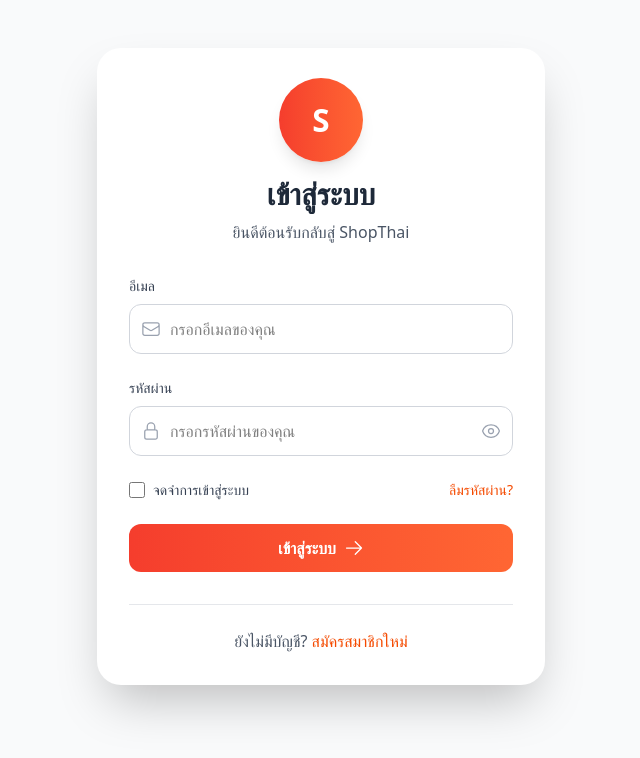
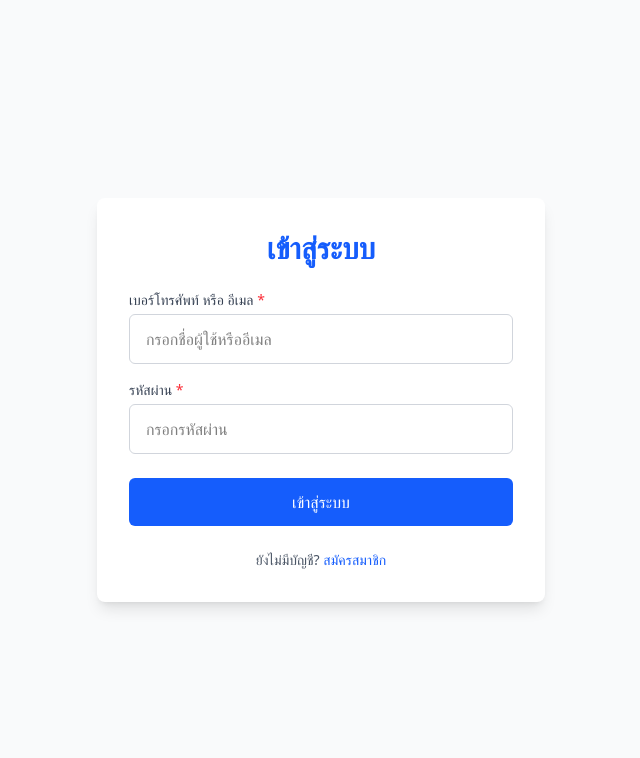
Before and after one commit to Pai-Nam-Nae-A-Safe-Ride-Sharing/PaiNamNaeWebApp, a Nuxt app in the folder frontend/: page /login in a window 1280 px wide. Shown: the top 758 px of the page, without its empty margins (319-959 px from the left). Built offline with nearby package versions, Linux system fonts and the light colour scheme.

Commit message:
add cors into backend , and add login page with api from backend

```diff
--- a/frontend/pages/login.vue
+++ b/frontend/pages/login.vue
@@ -1,101 +1,36 @@
 <template>
-  <div class="bg-gray-50 min-h-screen">
-    <!-- Main Login Section -->
-    <main class="flex-1 flex items-center justify-center py-12 px-6 relative">
-
-      <div class="w-full max-w-md relative z-10">
-        <!-- Login Card -->
-        <div class="bg-white rounded-3xl shadow-2xl p-8 animate-slideUp">
-          <!-- Logo Section -->
-          <div class="text-center mb-8">
-            <div
-              class="w-20 h-20 mx-auto mb-4 bg-gradient-to-r from-[#F53D2D] to-[#FF6633] rounded-full flex items-center justify-center shadow-lg animate-pulse-custom">
-              <span class="text-3xl font-bold text-white">S</span>
-            </div>
-            <h2 class="text-3xl font-bold text-gray-800 mb-2">เข้าสู่ระบบ</h2>
-            <p class="text-gray-600">ยินดีต้อนรับกลับสู่ ShopThai</p>
+  <div class="bg-gray-50 min-h-screen flex items-center justify-center p-4">
+    <main class="bg-white rounded-lg shadow-lg max-w-md w-full p-8">
+      <h1 class="text-3xl font-bold text-blue-600 mb-6 text-center">เข้าสู่ระบบ</h1>
+      <form @submit.prevent="submit" id="loginForm">
+        <!-- username / Email -->
+        <div class="mb-4">
+          <label for="identifier" class="block text-sm font-medium text-gray-700 mb-1">เบอร์โทรศัพท์ หรือ อีเมล <span
+              class="text-red-500">*</span></label>
+          <input type="text" id="email" v-model="email" required placeholder="กรอกชื่อผู้ใช้หรืออีเมล"
+            class="w-full px-4 py-3 border border-gray-300 rounded-md focus:outline-none focus:ring-2 focus:ring-blue-500 focus:border-transparent" />
         </div>
 
-          <!-- Login Form -->
-          <form @submit.prevent="submit" class="space-y-6" id="loginForm">
-            <!-- Email Field -->
-            <div class="space-y-2">
-              <label for="email" class="block text-sm font-medium text-gray-700">อีเมล</label>
-              <div class="relative">
-                <div class="absolute inset-y-0 left-0 pl-3 flex items-center pointer-events-none">
-                  <svg xmlns="http://www.w3.org/2000/svg" fill="none" viewBox="0 0 24 24" stroke-width="1.5"
-                    stroke="currentColor" class="w-5 h-5 text-gray-400">
-                    <path stroke-linecap="round" stroke-linejoin="round"
-                      d="M21.75 6.75v10.5a2.25 2.25 0 01-2.25 2.25h-15a2.25 2.25 0 01-2.25-2.25V6.75m19.5 0A2.25 2.25 0 0019.5 4.5h-15a2.25 2.25 0 00-2.25 2.25m19.5 0v.243a2.25 2.25 0 01-1.07 1.916l-7.5 4.615a2.25 2.25 0 01-2.36 0L3.32 8.91a2.25 2.25 0 01-1.07-1.916V6.75" />
-                  </svg>
-                </div>
-                <input type="email" id="email" v-model="email" required
-                  class="w-full pl-10 pr-4 py-3 border border-gray-300 rounded-xl focus:outline-none focus:ring-2 focus:ring-orange-500 focus:border-orange-500 input-focus"
-                  placeholder="กรอกอีเมลของคุณ">
-              </div>
+        <!-- รหัสผ่าน -->
+        <div class="mb-6">
+          <label for="password" class="block text-sm font-medium text-gray-700 mb-1">รหัสผ่าน <span
+              class="text-red-500">*</span></label>
+          <input type="password" id="password" v-model="password" required minlength="6" placeholder="กรอกรหัสผ่าน"
+            class="w-full px-4 py-3 border border-gray-300 rounded-md focus:outline-none focus:ring-2 focus:ring-blue-500 focus:border-transparent" />
         </div>
 
-            <!-- Password Field -->
-            <div class="space-y-2">
-              <label for="password" class="block text-sm font-medium text-gray-700">รหัสผ่าน</label>
-              <div class="relative">
-                <div class="absolute inset-y-0 left-0 pl-3 flex items-center pointer-events-none">
-                  <svg xmlns="http://www.w3.org/2000/svg" fill="none" viewBox="0 0 24 24" stroke-width="1.5"
-                    stroke="currentColor" class="w-5 h-5 text-gray-400">
-                    <path stroke-linecap="round" stroke-linejoin="round"
-                      d="M16.5 10.5V6.75a4.5 4.5 0 10-9 0v3.75m-.75 11.25h10.5a2.25 2.25 0 002.25-2.25v-6.75a2.25 2.25 0 00-2.25-2.25H6.75a2.25 2.25 0 00-2.25 2.25v6.75a2.25 2.25 0 002.25 2.25z" />
-                  </svg>
-                </div>
-                <input type="password" id="password" v-model="password" required
-                  class="w-full pl-10 pr-12 py-3 border border-gray-300 rounded-xl focus:outline-none focus:ring-2 focus:ring-orange-500 focus:border-orange-500 input-focus"
-                  placeholder="กรอกรหัสผ่านของคุณ">
-                <div id="togglePassword"
-                  class="absolute inset-y-0 right-0 pr-3 flex items-center text-gray-400 hover:text-gray-600">
-                  <svg xmlns="http://www.w3.org/2000/svg" fill="none" viewBox="0 0 24 24" stroke-width="1.5"
-                    stroke="currentColor" class="w-5 h-5" id="eyeIcon">
-                    <path stroke-linecap="round" stroke-linejoin="round"
-                      d="M2.036 12.322a1.012 1.012 0 010-.639C3.423 7.51 7.36 4.5 12 4.5c4.638 0 8.573 3.007 9.963 7.178.07.207.07.431 0 .639C20.577 16.49 16.64 19.5 12 19.5c-4.638 0-8.573-3.007-9.963-7.178z" />
-                    <path stroke-linecap="round" stroke-linejoin="round" d="M15 12a3 3 0 11-6 0 3 3 0 016 0z" />
-                  </svg>
-                </div>
-              </div>
-            </div>
-
-            <!-- Remember Me & Forgot Password -->
-            <div class="flex items-center justify-between">
-              <div class="flex items-center">
-                <input id="remember" name="remember" type="checkbox"
-                  class="h-4 w-4 text-orange-600 focus:ring-orange-500 border-gray-300 rounded">
-                <label for="remember" class="ml-2 block text-sm text-gray-700">จดจำการเข้าสู่ระบบ</label>
-              </div>
-              <a href="#" class="text-sm text-orange-600 hover:text-orange-500 font-medium">ลืมรหัสผ่าน?</a>
-            </div>
-
-            <!-- Login Button -->
+        <!-- ปุ่มเข้าสู่ระบบ -->
         <button type="submit"
-              class="w-full bg-gradient-to-r from-[#F53D2D] to-[#FF6633] text-white py-3 px-4 rounded-xl font-semibold hover:shadow-xl transition-all duration-300 btn-hover group">
-              <span class="flex items-center justify-center">
+          class="w-full py-3 bg-blue-600 text-white rounded-md font-medium hover:bg-blue-700 transition duration-200 focus:outline-none focus:ring-2 focus:ring-blue-500 focus:ring-offset-2">
           เข้าสู่ระบบ
-                <svg xmlns="http://www.w3.org/2000/svg" fill="none" viewBox="0 0 24 24" stroke-width="1.5"
-                  stroke="currentColor" class="w-5 h-5 ml-2 group-hover:translate-x-1 transition-transform">
-                  <path stroke-linecap="round" stroke-linejoin="round" d="M13.5 4.5L21 12m0 0l-7.5 7.5M21 12H3" />
-                </svg>
-              </span>
         </button>
-
         <div v-if="errorMessage" style="color: red;">{{ errorMessage }}</div>
       </form>
 
-          <!-- Sign Up Link -->
-          <div class="text-center mt-8 pt-6 border-t border-gray-200">
-            <p class="text-gray-600">
-              ยังไม่มีบัญชี?
-              <NuxtLink to="/register" class="text-orange-600 hover:text-orange-500 font-medium hover:underline">สมัครสมาชิกใหม่</NuxtLink>
+      <!-- ลิงก์สมัครสมาชิก -->
+      <p class="mt-6 text-center text-gray-600 text-sm">
+        ยังไม่มีบัญชี? <a href="/register" class="text-blue-600 hover:underline">สมัครสมาชิก</a>
       </p>
-          </div>
-        </div>
-
-      </div>
     </main>
   </div>
 </template>
@@ -115,200 +50,15 @@ const submit = async () => {
   errorMessage.value = ''
   try {
     await login(email.value, password.value)
-    router.push('/')
+    router.push('/register')
   } catch (e) {
     console.error(e)
     errorMessage.value = 'เข้าสู่ระบบไม่สำเร็จ'
   }
 }
 
-import { onMounted } from 'vue';
-
-// onMounted จะสั่งให้โค้ดข้างในทั้งหมดเริ่มทำงาน
-// ก็ต่อเมื่อหน้าเว็บแสดงผลบนเบราว์เซอร์ของผู้ใช้เรียบร้อยแล้ว
-onMounted(() => {
-
-  // --- Toggle Password Visibility ---
-  const togglePasswordBtn = document.getElementById('togglePassword');
-
-  // เพิ่มการตรวจสอบว่ามีปุ่มนี้ในหน้าจริงหรือไม่ ก่อนจะเพิ่ม event listener
-  if (togglePasswordBtn) {
-    togglePasswordBtn.addEventListener('click', function () {
-      const passwordInput = document.getElementById('password');
-      const eyeIcon = document.getElementById('eyeIcon');
-
-      // เพิ่มการตรวจสอบว่า element ของ input และ icon มีอยู่จริง
-      if (passwordInput && eyeIcon) {
-        if (passwordInput.type === 'password') {
-          passwordInput.type = 'text';
-          eyeIcon.innerHTML = `
-            <path stroke-linecap="round" stroke-linejoin="round" d="M3.98 8.223A10.477 10.477 0 001.934 12C3.226 16.338 7.244 19.5 12 19.5c.993 0 1.953-.138 2.863-.395M6.228 6.228A10.45 10.45 0 0112 4.5c4.756 0 8.773 3.162 10.065 7.498a10.523 10.523 0 01-4.293 5.774M6.228 6.228L3 3m3.228 3.228l3.65 3.65m7.894 7.894L21 21m-3.228-3.228l-3.65-3.65m0 0a3 3 0 11-4.243-4.243m4.242 4.242L9.88 9.88" />
-          `;
-        } else {
-          passwordInput.type = 'password';
-          eyeIcon.innerHTML = `
-            <path stroke-linecap="round" stroke-linejoin="round" d="M2.036 12.322a1.012 1.012 0 010-.639C3.423 7.51 7.36 4.5 12 4.5c4.638 0 8.573 3.007 9.963 7.178.07.207.07.431 0 .639C20.577 16.49 16.64 19.5 12 19.5c-4.638 0-8.573-3.007-9.963-7.178z" />
-            <path stroke-linecap="round" stroke-linejoin="round" d="M15 12a3 3 0 11-6 0 3 3 0 016 0z" />
-          `;
-        }
-      }
-    });
-  }
-
-
-  // --- Add CSS for ripple animation ---
-  // การสร้าง style tag แบบนี้จะทำงานได้เมื่ออยู่ใน onMounted
-  const style = document.createElement('style');
-  style.textContent = `
-    @keyframes ripple {
-        to {
-            transform: scale(4);
-            opacity: 0;
-        }
-    }
-  `;
-  document.head.appendChild(style);
-
-});
 </script>
 
 <style scoped>
-/* Custom animations */
-@keyframes slideUp {
-  from {
-    transform: translateY(30px);
-    opacity: 0;
-  }
 
-  to {
-    transform: translateY(0);
-    opacity: 1;
-  }
-}
-
-@keyframes fadeIn {
-  from {
-    opacity: 0;
-  }
-
-  to {
-    opacity: 1;
-  }
-}
-
-@keyframes pulse {
-
-  0%,
-  100% {
-    transform: scale(1);
-  }
-
-  50% {
-    transform: scale(1.05);
-  }
-}
-
-@keyframes shimmer {
-  0% {
-    background-position: -200px 0;
-  }
-
-  100% {
-    background-position: calc(200px + 100%) 0;
-  }
-}
-
-.animate-slideUp {
-  animation: slideUp 0.8s ease-out;
-}
-
-.animate-fadeIn {
-  animation: fadeIn 1s ease-out;
-}
-
-.animate-pulse-custom {
-  animation: pulse 2s infinite;
-}
-
-.shimmer {
-  background: linear-gradient(90deg, transparent, rgba(255, 255, 255, 0.2), transparent);
-  background-size: 200px 100%;
-  animation: shimmer 1.5s infinite;
-}
-
-.gradient-text {
-  background: linear-gradient(135deg, #F53D2D, #FF6633, #FFB84D);
-  -webkit-background-clip: text;
-  -webkit-text-fill-color: transparent;
-  background-clip: text;
-}
-
-.glass-effect {
-  background: rgba(255, 255, 255, 0.1);
-  backdrop-filter: blur(10px);
-  border: 1px solid rgba(255, 255, 255, 0.2);
-}
-
-.input-focus {
-  transition: all 0.3s ease;
-}
-
-.input-focus:focus {
-  transform: translateY(-2px);
-  box-shadow: 0 10px 25px -5px rgba(245, 61, 45, 0.2);
-}
-
-.btn-hover {
-  transition: all 0.3s ease;
-}
-
-.btn-hover:hover {
-  transform: translateY(-2px);
-  box-shadow: 0 10px 25px -5px rgba(245, 61, 45, 0.4);
-}
-
-.floating-shapes {
-  position: absolute;
-  width: 100%;
-  height: 100%;
-  overflow: hidden;
-  z-index: 0;
-}
-
-.floating-shapes::before,
-.floating-shapes::after {
-  content: '';
-  position: absolute;
-  border-radius: 50%;
-  background: linear-gradient(45deg, rgba(245, 61, 45, 0.1), rgba(255, 102, 51, 0.1));
-  animation: float 6s ease-in-out infinite;
-}
-
-.floating-shapes::before {
-  width: 300px;
-  height: 300px;
-  top: -150px;
-  right: -150px;
-  animation-delay: 0s;
-}
-
-.floating-shapes::after {
-  width: 200px;
-  height: 200px;
-  bottom: -100px;
-  left: -100px;
-  animation-delay: 3s;
-}
-
-@keyframes float {
-
-  0%,
-  100% {
-    transform: translateY(0px) rotate(0deg);
-  }
-
-  50% {
-    transform: translateY(-20px) rotate(180deg);
-  }
-}
 </style>
```
Also changed, not shown: frontend/composables/useAuth.js (+4 -4 lines), 1 other file (tests, documents, lock files or other folders). Lines whose indentation alone changed are shown as unchanged.
